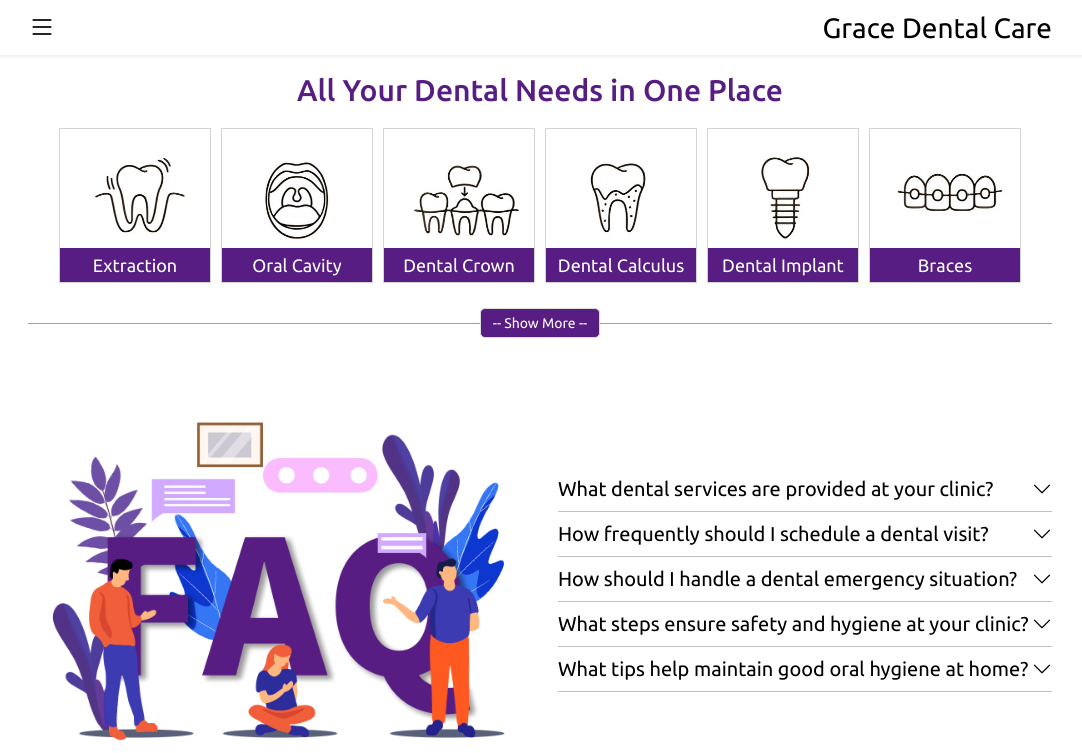
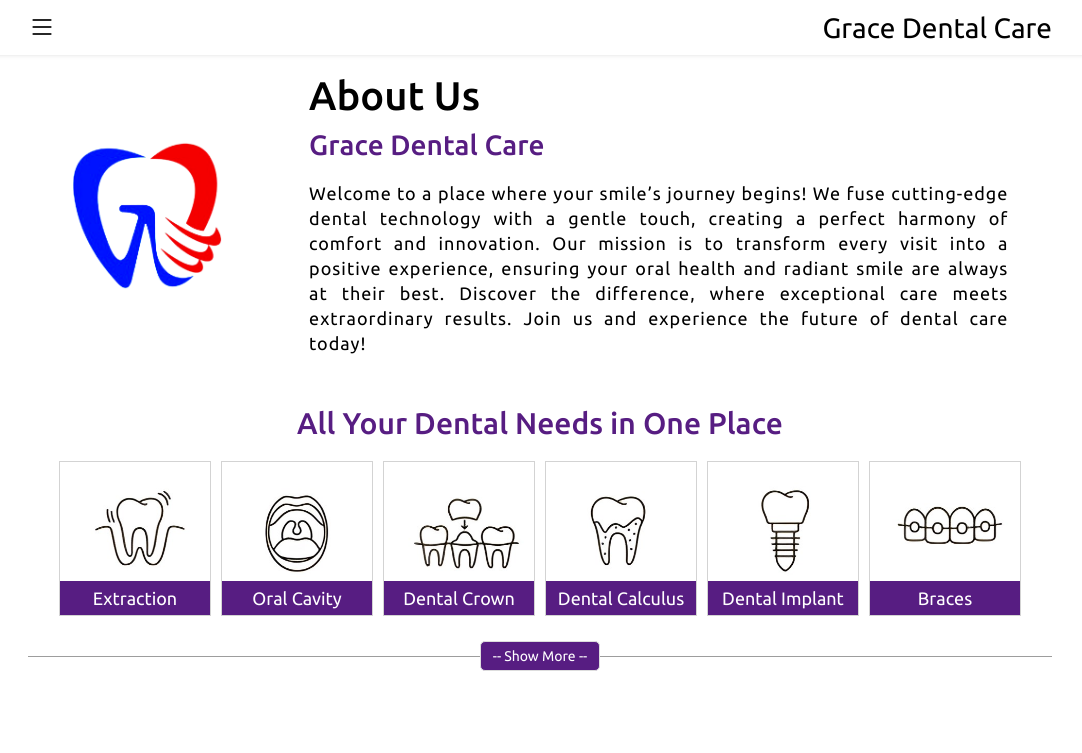
Before and after one commit to satishmahat/grace-react, a React (Vite) app: page /home in a window 1280 px wide. Shown: the top 753 px of the page, without its empty margins (100-1182 px from the left). Built offline with nearby package versions, Linux system fonts and the light colour scheme.

Commit message:
added about component

```diff
--- a/src/HomePage.jsx
+++ b/src/HomePage.jsx
@@ -3,12 +3,14 @@ import Navbar from "./components/Navbar";
 import Footer from "./components/Footer";
 import Contact from "./components/Contact";
 import Services from "./components/Services";
+import About from "./components/About";
 
 
 function HomePage(){
     return(
         <>
             <Navbar/><br />
+            <About/>
             <Services/>
             <Faqs/>
             <Contact/><br /><br />
--- /dev/null
+++ b/src/components/About.jsx
@@ -0,0 +1,20 @@
+import './about.css'
+import logo from './images/logo.png';
+
+function About(){
+    return(
+        <>
+        <div className="about-us">
+            <div className="about">
+                <img src={logo} className="pic" />
+                <div className="text">
+                    <h2>About Us</h2>
+                    <h4>Grace Dental Care</h4>
+                    <p>Welcome to a place where your smile’s journey begins! We fuse cutting-edge dental technology with a gentle touch, creating a perfect harmony of comfort and innovation. Our mission is to transform every visit into a positive experience, ensuring your oral health and radiant smile are always at their best. Discover the difference, where exceptional care meets extraordinary results. Join us and experience the future of dental care today!</p>
+                </div>
+            </div>
+        </div>
+        </>
+    )
+}
+export default About
--- /dev/null
+++ b/src/components/about.css
@@ -0,0 +1,49 @@
+.about-us {
+    width: 80%;
+    margin: auto;
+    margin-bottom: 50px;
+    display: flex;
+    flex-wrap: wrap;
+    /* align-items: flex-start; */
+    /* gap: 30px; */
+  }
+
+  .pic {
+    max-width: 150px;
+    margin: auto;
+    margin: 15px 0;
+  }
+
+  .about {
+    margin: 0 auto;
+    display: flex;
+    flex-wrap: wrap;
+    align-items: center;
+    justify-content: space-around;
+  }
+
+  .text {
+    min-width: 300px;
+    flex: 0.8; /* Take remaining space */
+    /* margin: auto; */
+  }
+
+  .text h2 {
+    font-size: 40px;
+    font-weight: 500;
+    margin-bottom: 10px;
+  }
+
+  .text h4 {
+    font-size: 28px;
+    font-weight: 500;
+    margin-bottom: 20px;
+    color: #571d82;
+  }
+
+  .text p {
+    text-align: justify;
+    font-size: 18px;
+    line-height: 25px;
+    letter-spacing: 1px;
+  }
```
